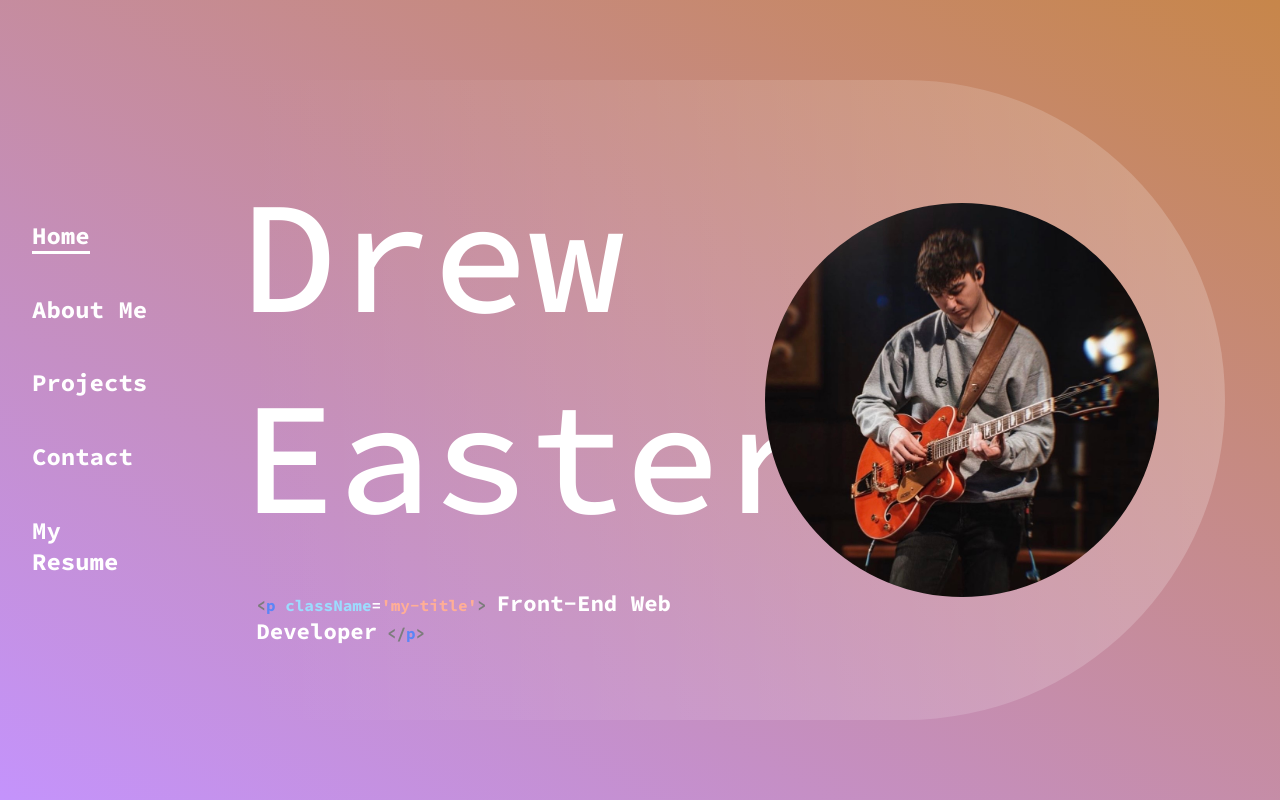
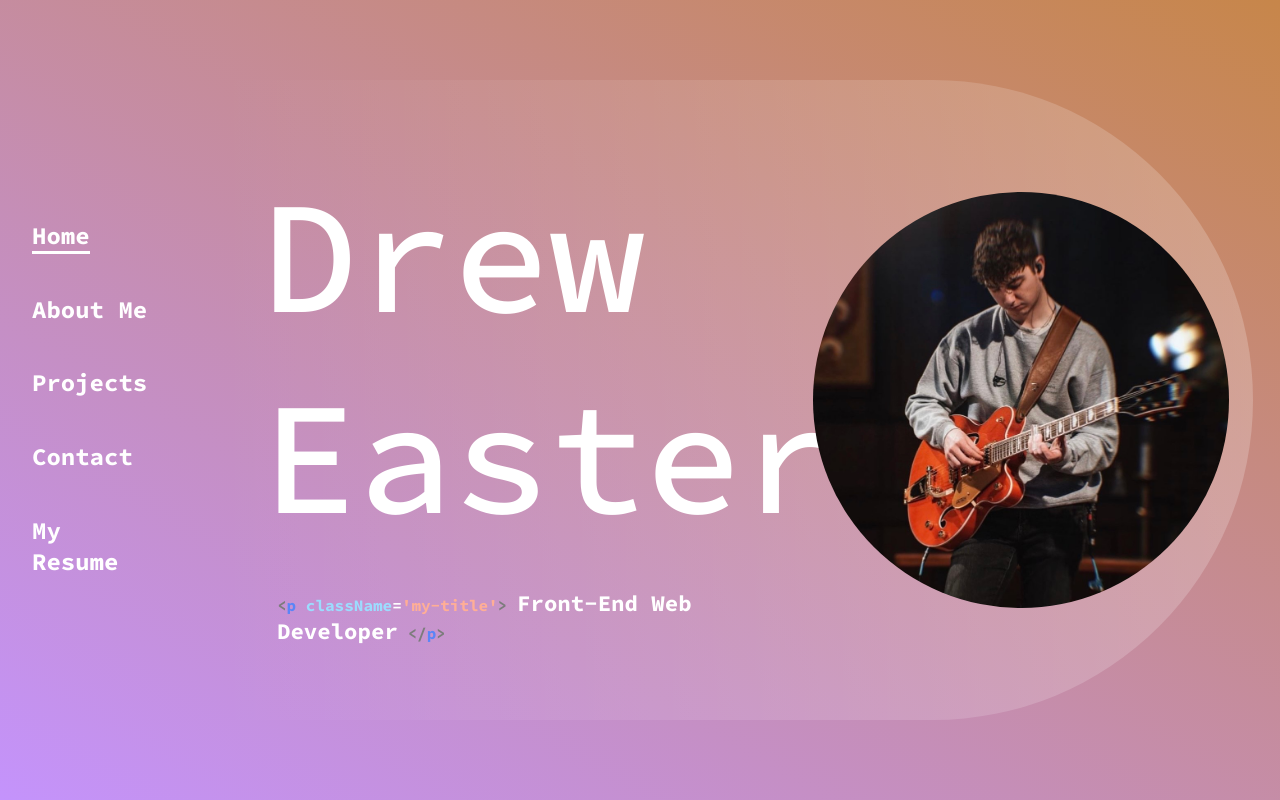
Before and after one commit to drewheaster/portfolio, a React (Create React App) app: page / in a window 1280 px wide. Built offline with nearby package versions, Linux system fonts and the light colour scheme.

Commit message:
edited HomePage

```diff
--- a/src/components/HomePage/style.css
+++ b/src/components/HomePage/style.css
@@ -8,7 +8,7 @@
 
 .home-main-container {
     height: 80%;
-    width: 90%;
+    width: 95%;
     border-top-right-radius: 30rem;
     border-bottom-right-radius: 30rem;
     background: linear-gradient(90deg, #ffffff00, #ffffff36);
@@ -18,9 +18,10 @@
 }
 
 .home-title-container {
-    height: 60%;
+    height: 70%;
     width: 50%;
     margin-right: 2rem;
+    margin-left: 3rem;
     display: flex;
     flex-direction: column;
     justify-content: center;
@@ -33,13 +34,7 @@
     font-family: "Source Code Pro";
     font-size: 10rem;
     font-weight: 500;
-    background-size: 100%;
-    background-repeat: repeat;
     margin: 0 0 2rem 0;
-    /* -webkit-background-clip: text;
-    -webkit-text-fill-color: transparent;
-    -moz-background-clip: text;
-    -moz-text-fill-color: transparent; */
 }
 
 .home-desc {
@@ -74,5 +69,5 @@
 .home-profile-img {
     width: 40%;
     border-radius: 50%;
-    margin-right: 7rem;
+    margin-right: 4rem;
 }
```
